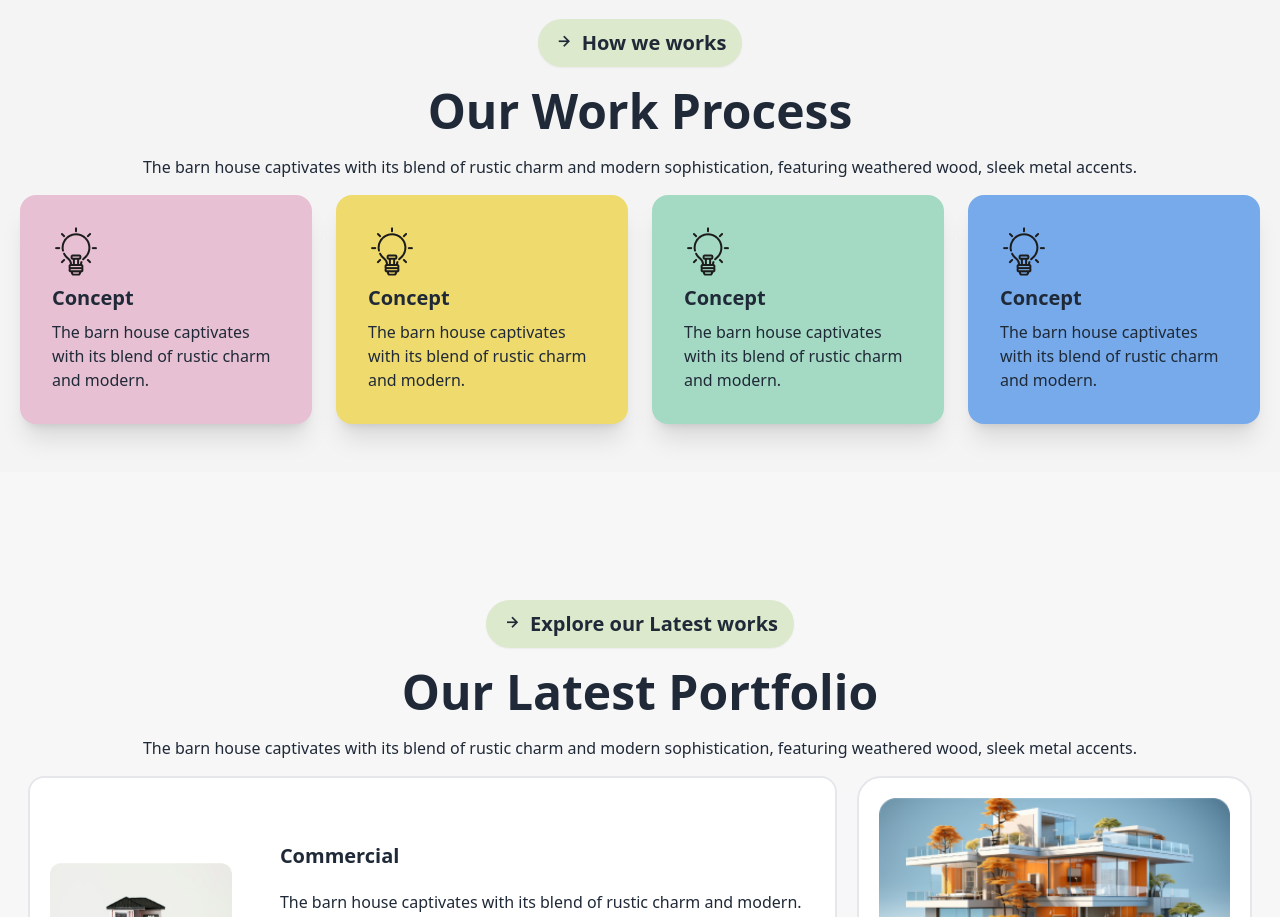
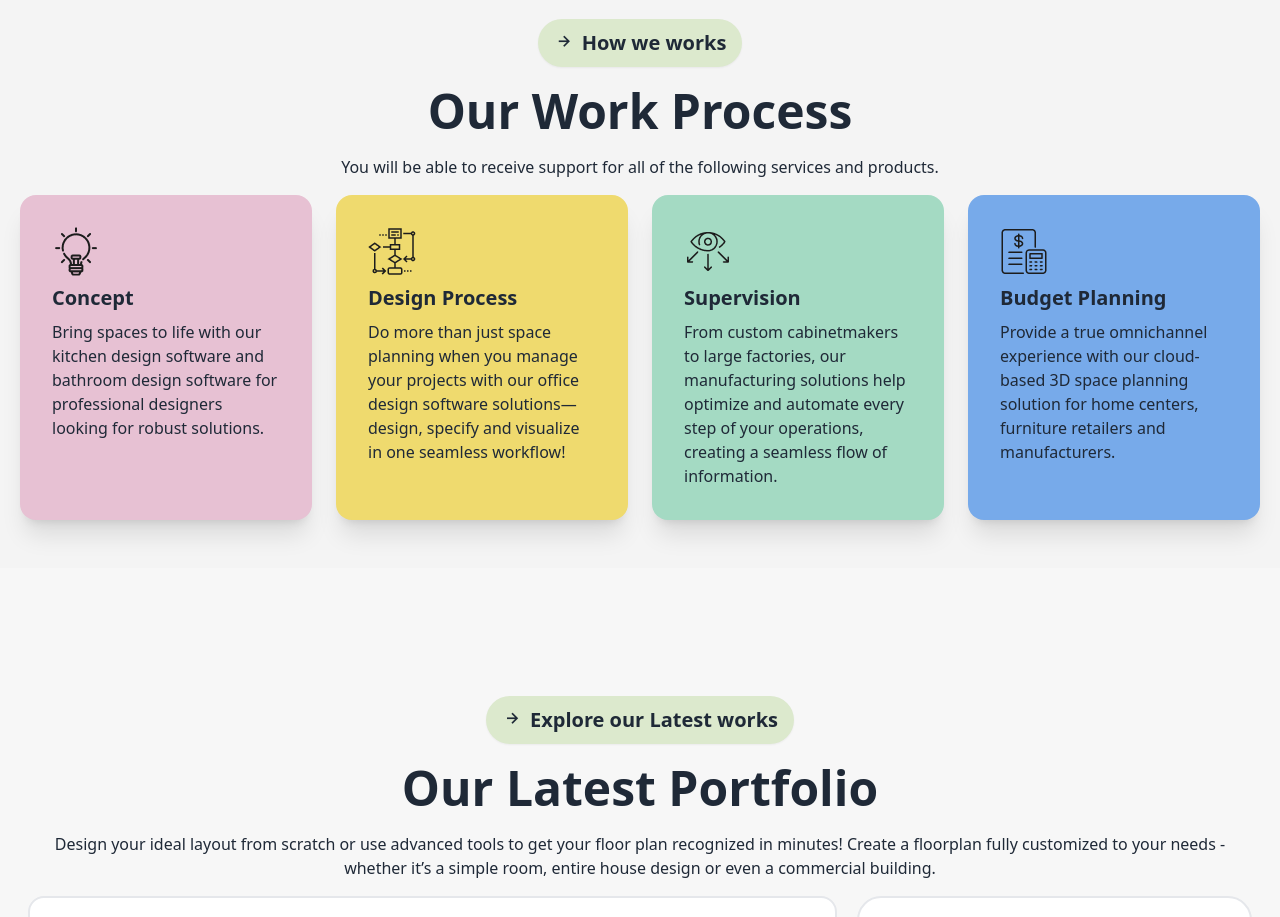
Before and after one commit to nowrinesha/pjm-mi3-m16-b10-a3-rentHome, a website: page index.html in a window 1280 px wide. Shown: the part 1883-2800 px from the top of the page. Drawn offline with nearby package versions, Linux system fonts and the light colour scheme; files that its build step writes are made by us from their sources.

Commit message:
updated website texts

```diff
--- a/index.html
+++ b/index.html
@@ -86,9 +86,9 @@
           <div class="hero">
             <div class="hero-content text-center">
               <div class="">
-                <h1 class="text-3xl lg:text-7xl font-extrabold px-3">A barn house of this design has a striking appearance</h1>
+                <h1 class="text-3xl lg:text-7xl font-extrabold px-3">RentHome of this design has a striking appearance</h1>
                 <p class="py-6 px-3 lg:px-20">
-                  The barn house captivates with its blend of rustic charm and modern sophistication, featuring weathered wood, sleek metal accents, and large windows that flood the space with natural light.
+                  Our experts will provide end-to-end software solutions for designers, manufacturers and retailers, helping you achieve greater success.
                 </p>
                 <div class="px-3">
                   <a >
@@ -124,8 +124,7 @@
                 <span class="font-bold">About Us</span>
               </span>
               <h2 class="text-3xl md:text-5xl font-extrabold">We design thoughtful, liveable spaces</h2>
-              <p>The barn house captivates with its blend of rustic charm and
-                modern sophistication, featuring weathered wood, sleek metal accents.</p>
+              <p>RentHome is a leading letting-property portal web-site with a comprehensive search facility for property-finders to find any kind of property they wish to live in.</p>
               <!-- card  -->
               <div class="space-y-8 w-full">
                 <div class="card bg-base-100 w-full shadow-xl">
@@ -135,7 +134,7 @@
                     </div>
                     <div class="">
                       <h2 class="card-title mb-3 font-extrabold">Commercial</h2>
-                      <p>The barn house captivates with its blend of rustic charm and modern.</p>
+                      <p class="text-start">We provide all the efficient tools for designers to achieve quick results.</p>
                     </div>
                   </div>
                 </div>
@@ -146,7 +145,7 @@
                     </div>
                     <div class="">
                       <h2 class="card-title mb-3 font-extrabold">Residential</h2>
-                      <p>The barn house captivates with its blend of rustic charm and modern.</p>
+                      <p class="text-start">Consolidate essential interior design features. offering a completely home design software.</p>
                     </div>
                   </div>
                 </div>
@@ -175,7 +174,7 @@
                 </span>
                 <h1 class="text-5xl font-extrabold">Our Work Process</h1>
                 <p class="py-0 px-5">
-                  The barn house captivates with its blend of rustic charm and modern sophistication, featuring weathered wood, sleek metal accents.
+                  You will be able to receive support for all of the following services and products.
                 </p>
 
               </div>
@@ -191,34 +190,34 @@
                   <img src="./assets/concept.png" alt="">
                 </div>
                 <h2 class="card-title font-black">Concept</h2>
-                <p>The barn house captivates with its blend of rustic charm and modern.</p>
+                <p>Bring spaces to life with our kitchen design software and bathroom design software for professional designers looking for robust solutions.</p>
               </div>
             </div>
             <div class="card bg-[#EFDA6E] w-full md:w-96 shadow-xl">
               <div class="card-body">
                 <div class="">
-                  <img src="./assets/concept.png" alt="">
+                  <img src="./assets/flow-chart.png" alt="">
                 </div>
-                <h2 class="card-title font-black">Concept</h2>
-                <p>The barn house captivates with its blend of rustic charm and modern.</p>
+                <h2 class="card-title font-black">Design Process</h2>
+                <p>Do more than just space planning when you manage your projects with our office design software solutions—design, specify and visualize in one seamless workflow!</p>
               </div>
             </div>
             <div class="card bg-[#A4DAC3] w-full md:w-96 shadow-xl">
               <div class="card-body">
                 <div class="">
-                  <img src="./assets/concept.png" alt="">
+                  <img src="./assets/vision.png" alt="">
                 </div>
-                <h2 class="card-title font-black">Concept</h2>
-                <p>The barn house captivates with its blend of rustic charm and modern.</p>
+                <h2 class="card-title font-black">Supervision</h2>
+                <p>From custom cabinetmakers to large factories, our manufacturing solutions help optimize and automate every step of your operations, creating a seamless flow of information.</p>
               </div>
             </div>
             <div class="card bg-[#77AAEA] w-full md:w-96 shadow-xl">
               <div class="card-body">
                 <div class="">
-                  <img src="./assets/concept.png" alt="">
+                  <img src="./assets/budget-planning.png" alt="">
                 </div>
-                <h2 class="card-title font-black">Concept</h2>
-                <p>The barn house captivates with its blend of rustic charm and modern.</p>
+                <h2 class="card-title font-black">Budget Planning</h2>
+                <p>Provide a true omnichannel experience with our cloud-based 3D space planning solution for home centers, furniture retailers and manufacturers.</p>
               </div>
             </div>
           </div>
@@ -239,7 +238,7 @@
                 </span>
                 <h1 class="text-5xl font-extrabold">Our Latest Portfolio</h1>
                 <p class="py-0 px-5">
-                  The barn house captivates with its blend of rustic charm and modern sophistication, featuring weathered wood, sleek metal accents.
+                  Design your ideal layout from scratch or use advanced tools to get your floor plan recognized in minutes! Create a floorplan fully customized to your needs - whether it’s a simple room, entire house design or even a commercial building.
                 </p>
 
               </div>
@@ -259,8 +258,8 @@
                       alt="Album" />
                   </figure>
                   <div class="py-16 space-y-5 px-7">
-                    <h2 class="card-title">Commercial</h2>
-                    <p>The barn house captivates with its blend of rustic charm and modern. The barn house captivates with its blend of rustic charm and modern .</p>
+                    <h2 class="card-title font-extrabold">Commercial</h2>
+                    <p>Successfully to increase the E-commerce performance at scale by leading product visualization and augmented reality. It's amazing to provide stunning visuals to the customers!</p>
                     <div class="flex gap-2 ">
                       <p class="bg-transparent border-none font-bold md:text-2xl">View Details
                       </p>
@@ -279,15 +278,15 @@
               </div>
               <div class="col-span-12 md:col-span-6">
                 <div class="card lg:card-side bg-base-100 border-2 md:h-[300px]">
-                  <figure class="w-full md:w-1/2 p-5">
+                  <figure class="w-full md:w-3/2 p-5">
                     <img
                       src="./assets/img4.png"
                       class="w-full"
                       alt="Album" />
                   </figure>
                   <div class="py-12 space-y-5 px-7">
-                    <h2 class="card-title">Residential</h2>
-                    <p>Click the button to listen on Spotiwhy app.</p>
+                    <h2 class="card-title font-extrabold">Residential</h2>
+                    <p>Grow residential furniture sales quickly by perfectly demonstrating how the modern living lifestyle should be with phenomenal visualization.</p>
                     <div class="flex gap-2 ">
                       <p class="bg-transparent border-none font-bold md:text-2xl">View Details
                       </p>
@@ -320,7 +319,7 @@
                   </span>
                   <h1 class="text-5xl font-extrabold">Let’s Discuss Next Project</h1>
                   <p class="py-0 px-5">
-                    The barn house captivates with its blend of rustic charm and modern sophistication, featuring weathered wood, sleek metal accents.
+                    Easily to obtain better performance of consumer acquisition, kitchen cabinet design and production integration on one platform, which makes the whole workflow seamlessly and efficiently! To contact with us fill the form.
                   </p>
 
                 </div>
@@ -364,7 +363,7 @@
           </a>
         </p>
 
-        <p class="text-[#6E6E6E] px-5">The barn house captivates with its blend of rustic charm and modern sophistication, featuring weathered wood, sleek metal accents.</p>
+        <p class="text-[#6E6E6E] md:px-5">For home decor, interior design, kitchen & bath, lighting & rug, home improvement & remodeling, E-commerce and anything you want to know.</p>
         <nav class="flex flex-col md:flex-row gap-4 lg:gap-32 text-white">
           <a class="link link-hover">Home</a>
           <a class="link link-hover">Services</a>
```
